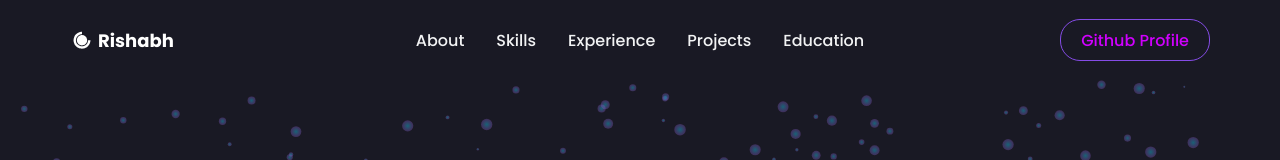
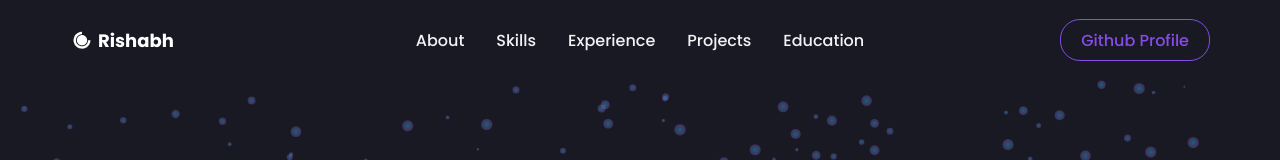
Before and after one commit to RishabhhMittall/Portfolio-rishabh, a React (Create React App) app: page / in a window 1280 px wide. Shown: the top 160 px of the page. Built offline with nearby package versions, Linux system fonts and the light colour scheme.

Commit message:
color change

```diff
--- a/src/components/Navbar/index.js
+++ b/src/components/Navbar/index.js
@@ -30,7 +30,7 @@ return (
         <NavLink href='#education'>Education</NavLink>
       </NavItems>
       <ButtonContainer>
-        <GitHubButton href={Bio.github} target="_blank" style={{ color: '#D100FF' }}>Github Profile</GitHubButton>
+        <GitHubButton href={Bio.github} target="_blank">Github Profile</GitHubButton>
       </ButtonContainer>
       {
         isOpen &&
```
